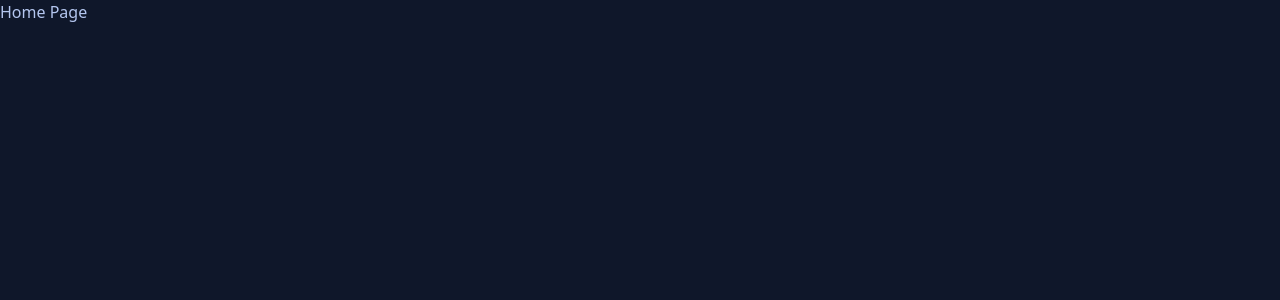
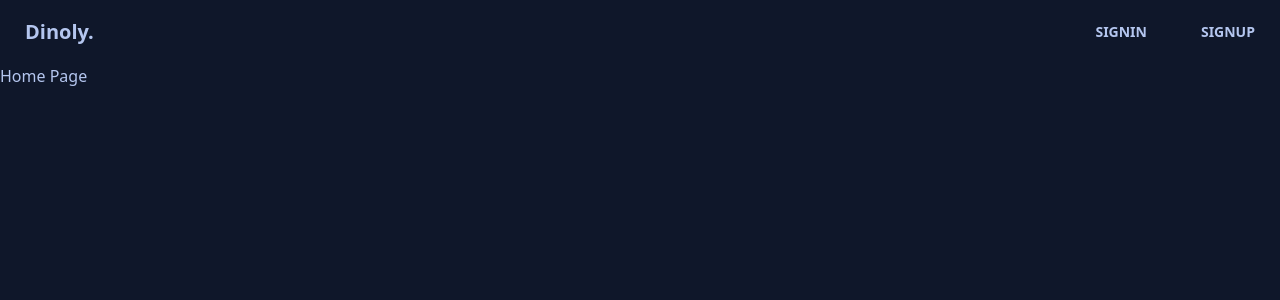
Before and after one commit to ippsav/dinoly-frontend, a Next.js app: page / in a window 1280 px wide. Shown: the top 300 px of the page. Built offline with nearby package versions, Linux system fonts and the light colour scheme.

Commit message:
basic layout

```diff
--- /dev/null
+++ b/app/Navbar.tsx
@@ -0,0 +1,16 @@
+import Link from "next/link";
+
+export default function Navbar() {
+
+  return (
+    <div className="navbar bg-base-100">
+      <div className="flex-1">
+        <Link href="/" className="btn btn-ghost normal-case text-xl">Dinoly.</Link>
+      </div>
+      <div className="flex-none">
+        <Link href="/login" className="btn btn-ghost mr-5">SignIn</Link>
+        <Link href="/register" className="btn btn-ghost">SignUp</Link>
+      </div>
+    </div>
+  )
+}
--- a/app/layout.tsx
+++ b/app/layout.tsx
@@ -1,6 +1,7 @@
 
 import React from "react"
 import "../styles/global.css"
+import Navbar from "./Navbar"
 
 
 export default function RootLayout({
@@ -12,7 +13,14 @@ export default function RootLayout({
   return (
     <html data-theme="night" >
       <body>
-        {children}
+        <div className="flex flex-col h-screen">
+          <div>
+            <Navbar />
+          </div>
+          <div className="flex-1 h-full">
+            {children}
+          </div>
+        </div>
       </body>
     </html>
   )
```
